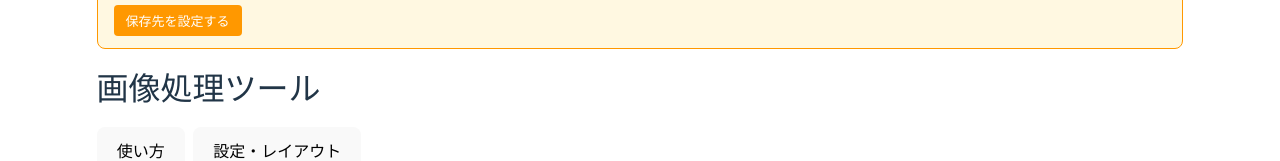
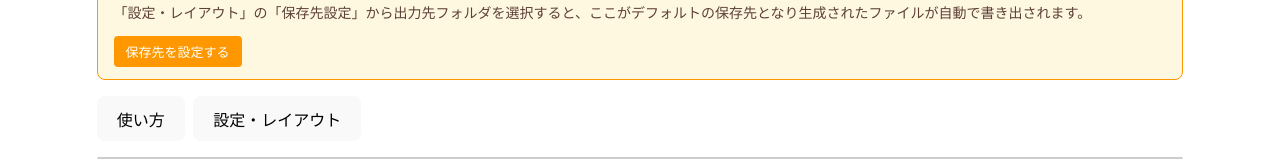
Before and after one commit to Asterisknautz/auto_layout_image_tool, a React (Vite) app: page / in a window 1280 px wide. Shown: the part 254-415 px from the top of the page. Built offline with nearby package versions, Linux system fonts and the light colour scheme; no server answers.

Commit message:
fix: remove duplicate heading

```diff
--- a/src/App.tsx
+++ b/src/App.tsx
@@ -326,7 +326,6 @@ function AppContent() {
           📁 現在の保存先: <strong>{outputRootStatus.dirName}</strong>
         </div>
       )}
-      <h1>画像処理ツール</h1>
       <button className="usage-button" onClick={() => setShowUsage((v) => !v)}>
         使い方
       </button>
```
